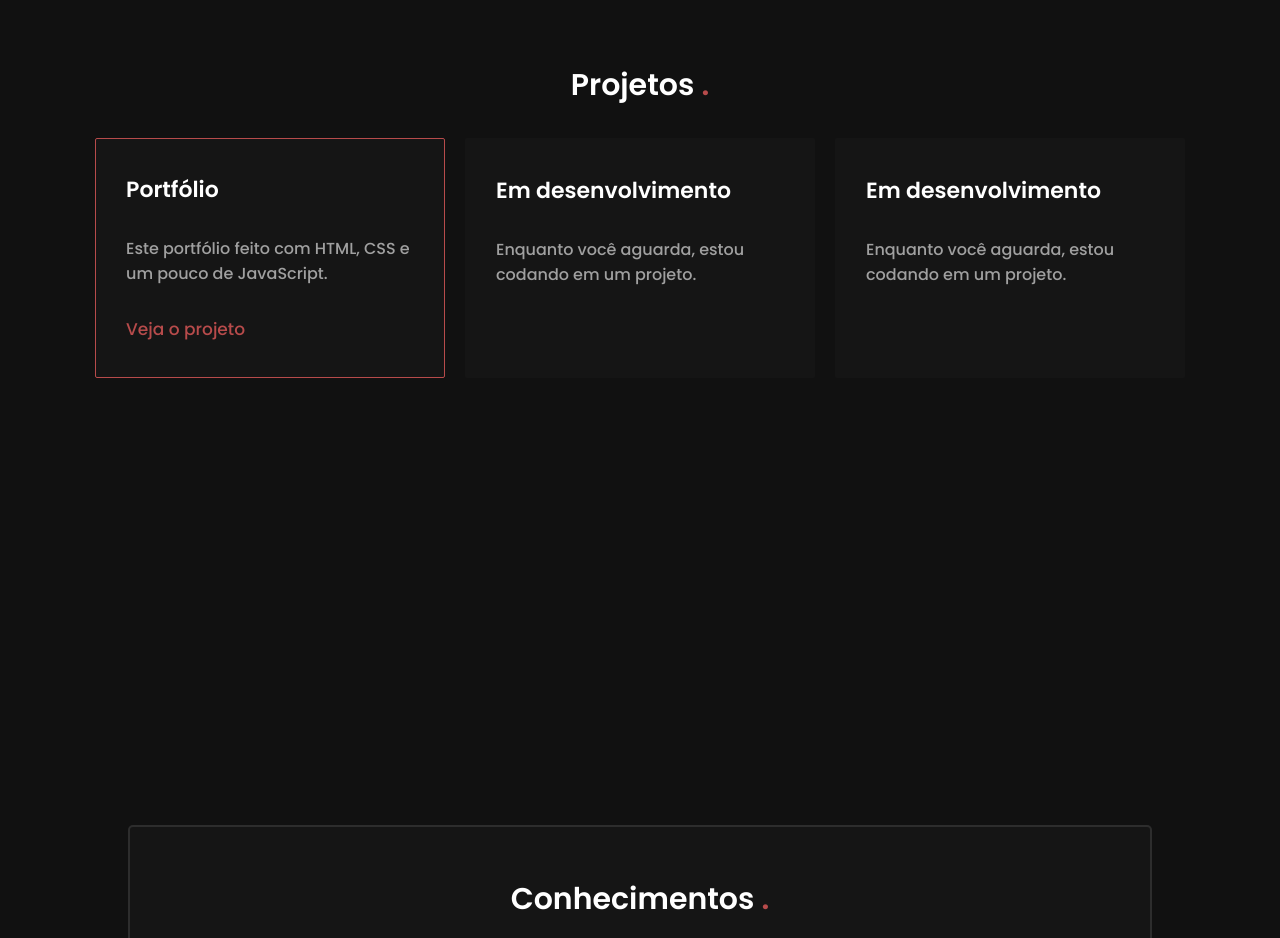
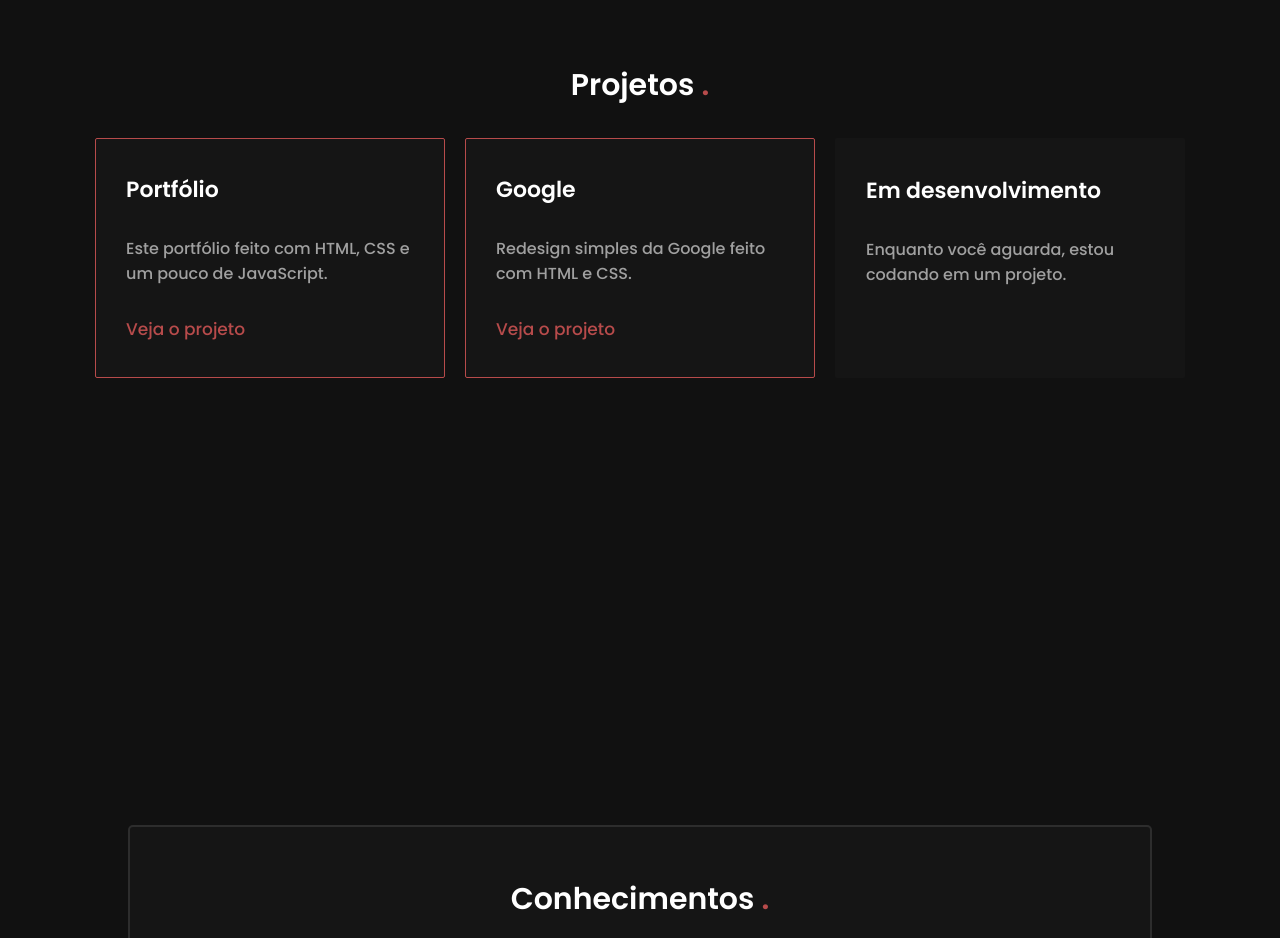
Before and after one commit to faelscript/portfolio, a plain HTML site: page index.html in a window 1280 px wide. Shown: the part 1780-2718 px from the top of the page. Drawn offline with Linux system fonts and the light colour scheme.

Commit message:
add project

```diff
--- a/css/styles.css
+++ b/css/styles.css
@@ -308,7 +308,6 @@ nav a.active {
     font-weight: 450;
 }
 
-
 .view-project {
     font-size: 1.7rem;
     color: #b74b4b;
@@ -324,7 +323,42 @@ nav a.active {
 
 /* Projetos em Desenvolvimento */
 
-.dev-box {
+.dev-box1 {
+    width: 350px;
+    height: 240px;
+    padding: 30px;
+    display: flex;
+    flex-direction: column;
+    align-items: left;
+    justify-content: center;
+    border-radius: 2px;
+    background-color: #151515;
+    cursor: default;
+    text-decoration: none;
+    border: 1px solid #b74b4b;
+    transition: border 0.2s ease-in-out, border-color 0.2s ease-in-out;
+}
+
+.dev-box1 h2 {
+    font-size: 2.2rem;
+    color: #ffffff;
+    margin-bottom: 30px;
+}
+
+.dev-box1 p {
+    font-size: 1.6rem;
+    color: #a3a3a3fb;
+    font-weight: 450;
+}
+
+.view-project {
+    font-size: 1.7rem;
+    color: #b74b4b;
+    font-weight: 500;
+    margin-top: 30px;
+}
+
+.dev-box2 {
     width: 350px;
     height: 240px;
     padding: 30px;
@@ -340,13 +374,13 @@ nav a.active {
     transition: border 0.2s ease-in-out, border-color 0.2s ease-in-out;
 }
 
-.dev-box h2 {
+.dev-box2 h2 {
     font-size: 2.2rem;
     color: #ffffff;
     margin-bottom: 30px;
 }
 
-.dev-box p {
+.dev-box2 p {
     font-size: 1.6rem;
     color: #a3a3a3fb;
     font-weight: 450;
@@ -360,9 +394,10 @@ nav a.active {
     margin-top: 30px;
 }
 
-.dev-box:hover {
+.dev-box2:hover {
     border-color: #b74b4b;
 }
+
 /* Pagina de Conhecimentos */
 
 .xp {
--- a/index.html
+++ b/index.html
@@ -76,11 +76,12 @@
                 <p>Este portfólio feito com HTML, CSS e um pouco de JavaScript.</p>
                 <a href="index.html" target="_blank"class="view-project">Veja o projeto</a>
             </div>
-            <div class="dev-box ">
-                <h2>Em desenvolvimento</h2>
-                <p>Enquanto você aguarda, estou codando em um projeto.</p>
+            <div class="dev-box1">
+                <h2>Google</h2>
+                <p>Redesign simples da Google feito com HTML e CSS.</p>
+                <a href="https://faelscript.github.io/google-redesign/" target="_blank"class="view-project">Veja o projeto</a>
             </div>
-            <div class="dev-box ">
+            <div class="dev-box2 ">
                 <h2>Em desenvolvimento</h2>
                 <p>Enquanto você aguarda, estou codando em um projeto.</p>
             </div>
```
